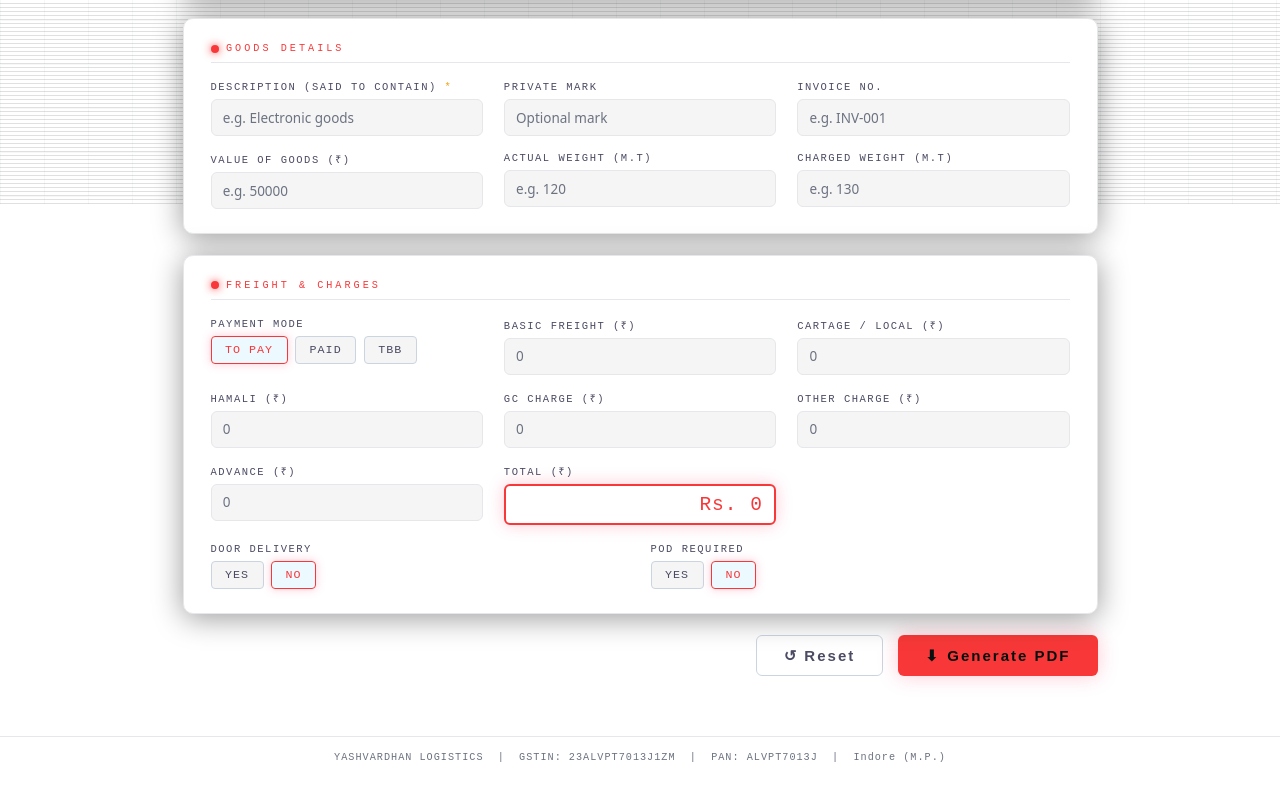
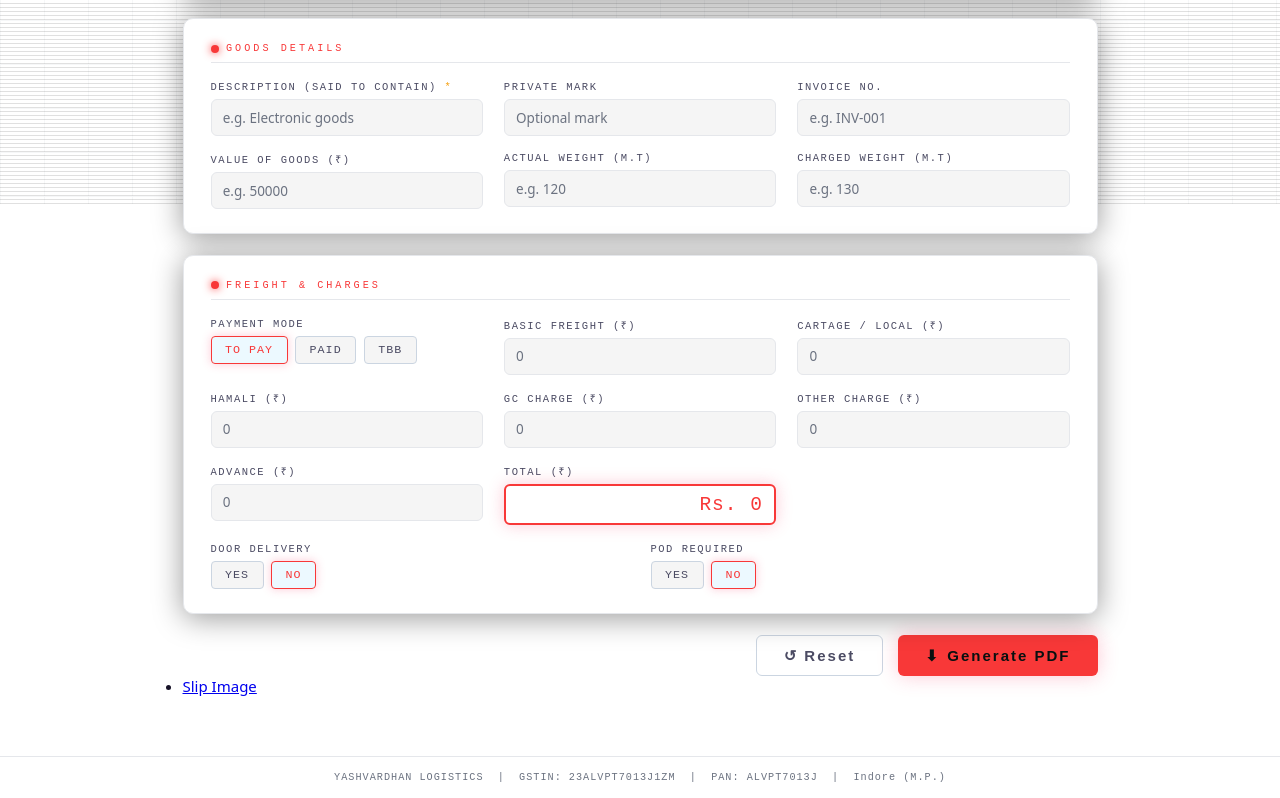
Before and after one commit to adityafyu/Bilty, a plain HTML site: page index.html in a window 1280 px wide. Shown: the part 596-1394 px from the top of the page. Drawn offline with nearby package versions, Linux system fonts and the light colour scheme.

Commit message:
Add Slip Image button to invoice form
Added a new button for 'Slip Image' in the main section.

```diff
--- a/index.html
+++ b/index.html
@@ -182,6 +182,11 @@
       </div>
 
     </form>
+    <ul>
+        <li><a href="new.html" class = "btn">Slip Image</a></li>
+      </ul>
+    </nav>
+
   </main>
 
   <footer>
```
